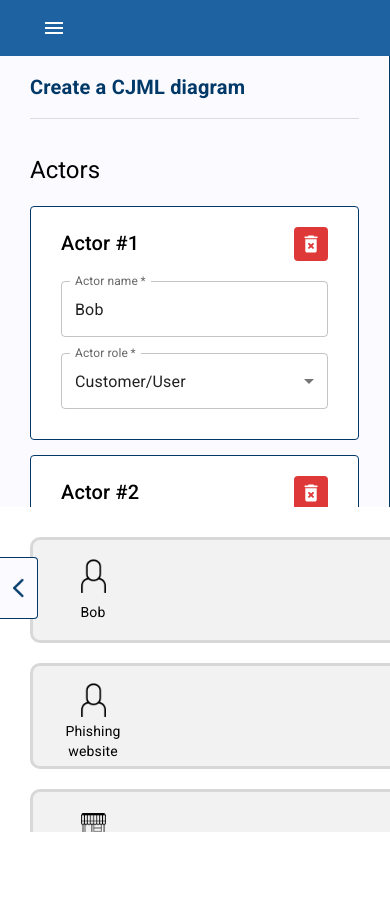
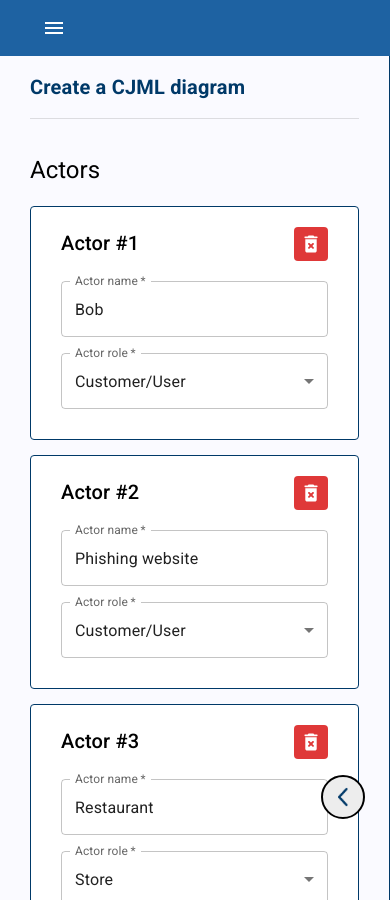
Before and after one commit to aika0725/remake-cjml-tool, a React (Create React App) app: page / in a window 390 px wide. Before the commit the page ends 844 px from the top, so only its background shows below. Built offline with nearby package versions, Linux system fonts and the light colour scheme.

Commit message:
feat: Add mobile toggle and design

```diff
--- a/package.json
+++ b/package.json
@@ -1,6 +1,6 @@
 {
   "name": "code-test-app",
-  "version": "0.1.0",
+  "version": "0.2.0",
   "homepage": "./",
   "private": true,
   "dependencies": {
--- a/src/App.tsx
+++ b/src/App.tsx
@@ -12,6 +12,7 @@ import * as S from '../src/components/Styles/FormCard'
 import Form from './components/Form'
 import { OpenStatusContextProvider } from './hooks/useFormOpenStatus'
 import ToggleFormButton from './components/generic-components/ToggleFormButton'
+import ToggleFormButtonMobile from './components/generic-components/ToggleFormButtonMobile'
 
 declare module '@mui/material/styles' {
   interface Theme {
@@ -60,6 +61,7 @@ function App() {
             <>
               <Header exportRef={canvasRef} />
               <Main>
+                <ToggleFormButtonMobile />
                 <Form />
                 <S.Canvas>
                   <ToggleFormButton />
--- a/src/components/Styles/FormCard.tsx
+++ b/src/components/Styles/FormCard.tsx
@@ -65,6 +65,23 @@ const SectionTitle = styled.div`
   margin-bottom: 20px;
 `
 
+const Canvas = styled.div`
+  overflow: auto;
+  height: fit-content;
+  position: relative;
+  padding: 10px;
+`
+
+const Main = styled.div`
+  display: flex;
+  flex-direction: row;
+  height: calc(100vh - 68.5px);
+
+  /* @media (max-width: 900px) {
+    flex-direction: row;
+  } */
+`
+
 const FormContainer = styled.div<{ open: boolean }>`
   box-sizing: border-box;
   display: flex;
@@ -78,23 +95,36 @@ const FormContainer = styled.div<{ open: boolean }>`
   overflow-y: auto;
   position: relative;
   transition: ease-in-out 0.25s;
-  margin-left: ${(props) => (props.open ? '0px' : '-580px')};
+  margin-left: ${(props) => (props.open ? '0px' : '-610px')};
 
   @media (max-width: 1536px) {
     max-width: 600px;
+    margin-left: ${(props) => (props.open ? '0px' : '-570px')};
   }
 
   @media (max-width: 1200px) {
     max-width: 500px;
+    margin-left: ${(props) => (props.open ? '0px' : '-480px')};
   }
 
   @media (max-width: 900px) {
-    max-width: 400px;
+    /* width: unset; */
+    max-width: 100%;
+    min-width: 100%;
+    position: absolute;
+    z-index: 999;
+    margin-left: unset;
+    top: 56px;
+    transform: ${(props) => !props.open && 'translateX(-100%)'};
+    /* max-width: unset; */
+    /* display: none; */
+    /* margin-left: ${(props) => (props.open ? '0px' : '-200px')}; */
+    /* display: ${(props) => !props.open && 'none'}; */
   }
 
   @media (max-width: 600px) {
-    width: 100%;
-    max-width: unset;
+    /* width: 100%; */
+    /* max-width: unset; */
   }
 `
 
@@ -125,23 +155,6 @@ const CJMLFormHeaderTypography = withStyles({
   },
 })(Typography)
 
-const Canvas = styled.div`
-  overflow: auto;
-  height: fit-content;
-  position: relative;
-  padding: 10px;
-`
-
-const Main = styled.div`
-  display: flex;
-  flex-direction: row;
-  height: calc(100vh - 68.5px);
-
-  @media (max-width: 566px) {
-    flex-direction: column;
-  }
-`
-
 export {
   Main,
   Canvas,
--- a/src/components/generic-components/ToggleFormButton/styles.ts
+++ b/src/components/generic-components/ToggleFormButton/styles.ts
@@ -18,11 +18,17 @@ export const ToggleFormButton = styled.div`
   gap: 5px;
   transition: 0.25s;
   cursor: pointer;
+
   :hover {
     background-color: #ededf2;
   }
+
   img {
     width: 20px;
     height: auto;
   }
+
+  @media (max-width: 900px) {
+    display: none;
+  }
 `
--- /dev/null
+++ b/src/components/generic-components/ToggleFormButtonMobile/ToggleFormButtonMobile.tsx
@@ -0,0 +1,22 @@
+import React from 'react'
+import { useFormOpenStatus } from '../../../hooks/useFormOpenStatus'
+import * as S from './styles'
+
+const ToggleFormButtonMobile = () => {
+  const { open, setOpen } = useFormOpenStatus()
+  return (
+    <S.ToggleFormButtonMobile onClick={() => setOpen(!open)}>
+      {open ? (
+        <>
+          <img src='icons/left_arrow.png' style={{ height: 20, width: 'auto' }} />
+        </>
+      ) : (
+        <>
+          <img src='icons/edit_icon.png' />
+        </>
+      )}
+    </S.ToggleFormButtonMobile>
+  )
+}
+
+export default ToggleFormButtonMobile
--- /dev/null
+++ b/src/components/generic-components/ToggleFormButtonMobile/index.tsx
@@ -0,0 +1 @@
+export { default } from './ToggleFormButtonMobile'
--- /dev/null
+++ b/src/components/generic-components/ToggleFormButtonMobile/styles.ts
@@ -0,0 +1,35 @@
+//   @media (max-width: 900px) {
+//     position: absolute;
+//     /* fixed */
+//   }
+import styled from '@emotion/styled'
+
+export const ToggleFormButtonMobile = styled.div`
+  justify-content: center;
+  align-items: center;
+  width: 40px;
+  height: 40px;
+  background: #ededed;
+  border: 2px solid black;
+  border-radius: 50%;
+  position: fixed;
+  bottom: 25px;
+  right: 25px;
+  z-index: 9999;
+  transition: 0.25s;
+  cursor: pointer;
+  display: none;
+
+  :hover {
+    background: #e0e0e0;
+  }
+
+  img {
+    width: 20px;
+    height: auto;
+  }
+
+  @media (max-width: 900px) {
+    display: flex;
+  }
+`
```
